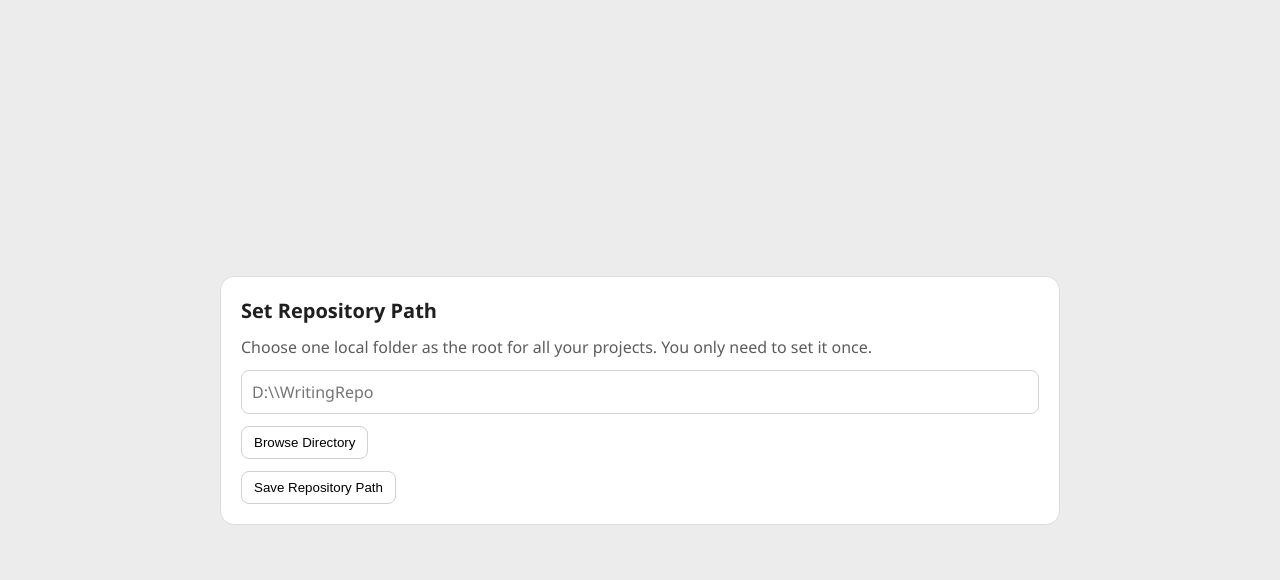
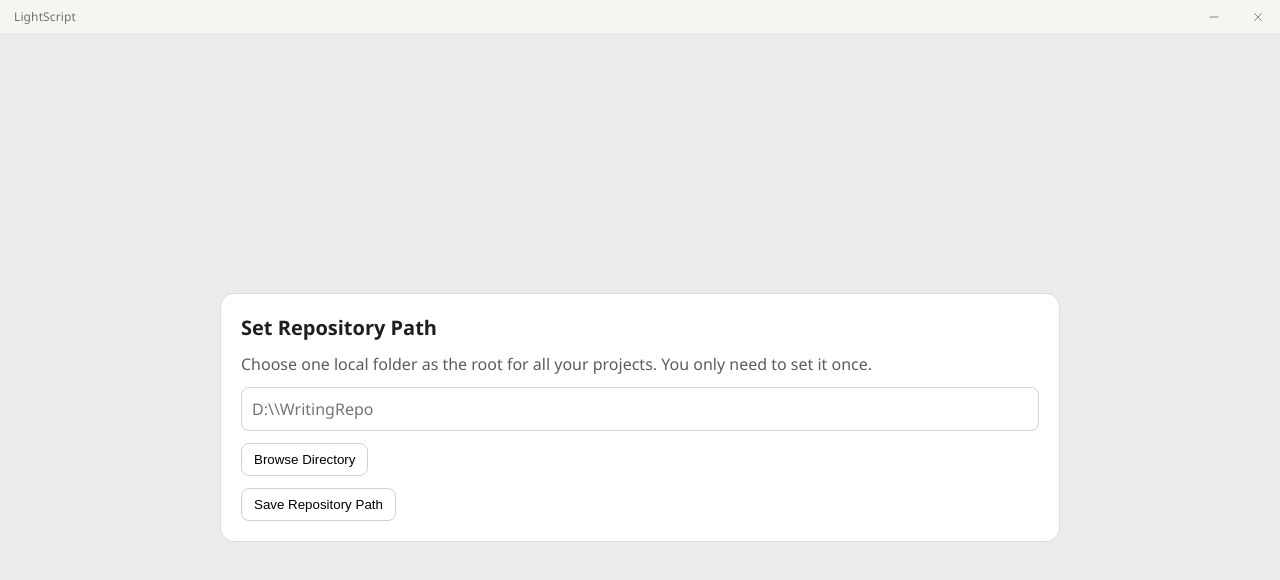
Before and after one commit to Ngyama/LightScript, a React (Vite) app: page / in a window 1280 px wide. Shown: the top 580 px of the page. Built offline with nearby package versions, Linux system fonts and the light colour scheme.

Commit message:
fix display issue of title bar

```diff
--- a/src-tauri/capabilities/default.json
+++ b/src-tauri/capabilities/default.json
@@ -7,6 +7,9 @@
   ],
   "permissions": [
     "core:default",
+    "core:window:allow-start-dragging",
+    "core:window:allow-minimize",
+    "core:window:allow-close",
     "dialog:default"
   ]
 }
--- a/src-tauri/tauri.conf.json
+++ b/src-tauri/tauri.conf.json
@@ -22,6 +22,7 @@
         "resizable": false,
         "maximizable": false,
         "fullscreen": false,
+        "decorations": false,
         "center": true
       }
     ],
--- a/src/App.tsx
+++ b/src/App.tsx
@@ -1,5 +1,5 @@
 import { useEffect, useState } from "react";
-import { Download, Home } from "lucide-react";
+import { Download, Home, Settings } from "lucide-react";
 import "./app.css";
 import { assertProjectInvariant, createDefaultProject } from "./domain/model";
 import { useEditorStore } from "./state/editorStore";
@@ -20,6 +20,7 @@ import { FloatingActionBar } from "./ui/floating/FloatingActionBar";
 import { FloatingActionButton } from "./ui/floating/FloatingActionButton";
 import { SavedStatus } from "./ui/floating/SavedStatus";
 import { OrbitNavigator } from "./ui/navigation/OrbitNavigator";
+import { TitleBar } from "./ui/titlebar/TitleBar";
 
 type AppStage = "loading" | "setupRepo" | "projectHub" | "editor";
 
@@ -173,12 +174,19 @@ export default function App() {
     }
   };
 
+  const titleBarLabel = stage === "editor" ? project.title || "Untitled" : "LightScript";
+
   if (stage === "loading") {
     return (
+      <div className="app-frame">
+        <TitleBar title={titleBarLabel} />
+        <div className="app-body">
           <div className="startup-screen">
             <div className="startup-card">
               <h1>LightScript</h1>
               <p>{loadingMessage}</p>
+            </div>
+          </div>
         </div>
       </div>
     );
@@ -186,6 +194,9 @@ export default function App() {
 
   if (stage === "setupRepo") {
     return (
+      <div className="app-frame">
+        <TitleBar title={titleBarLabel} />
+        <div className="app-body">
           <div className="startup-screen">
             <div className="startup-card">
               <h1>Set Repository Path</h1>
@@ -204,11 +215,16 @@ export default function App() {
               {errorMessage && <p className="error">{errorMessage}</p>}
             </div>
           </div>
+        </div>
+      </div>
     );
   }
 
   if (stage === "projectHub") {
     return (
+      <div className="app-frame">
+        <TitleBar title={titleBarLabel} />
+        <div className="app-body">
           <div className="startup-screen">
             <div className="startup-card project-hub">
               <h1>Project Hub</h1>
@@ -249,6 +265,8 @@ export default function App() {
               {errorMessage && <p className="error">{errorMessage}</p>}
             </div>
           </div>
+        </div>
+      </div>
     );
   }
 
@@ -261,16 +279,24 @@ export default function App() {
 
   const handleHub = () => setStage("projectHub");
 
+  const handleSettings = () => setStage("setupRepo");
+
   return (
+    <div className="app-frame">
+      <TitleBar title={titleBarLabel} />
+      <div className="app-body">
         <div className="app-shell">
           <EditorCanvas />
           <OrbitNavigator />
           <FloatingActionBar>
             <FloatingActionButton icon={Download} label="Export" onClick={handleExport} />
             <FloatingActionButton icon={Home} label="Hub" onClick={handleHub} />
+            <FloatingActionButton icon={Settings} label="Settings" onClick={handleSettings} />
           </FloatingActionBar>
           <SavedStatus text={saveInfo} />
           {errorMessage && <p className="error global-error">{errorMessage}</p>}
         </div>
+      </div>
+    </div>
   );
 }
--- a/src/app.css
+++ b/src/app.css
@@ -22,11 +22,91 @@ body {
 }
 
 /* ============================================================
+   Custom window frame (title bar + body)
+   ============================================================ */
+
+.app-frame {
+  height: 100%;
+  display: flex;
+  flex-direction: column;
+  background: #fbfbfa;
+}
+
+.app-body {
+  flex: 1;
+  min-height: 0;
+  position: relative;
+  overflow: hidden;
+}
+
+.title-bar {
+  flex: none;
+  height: 34px;
+  display: flex;
+  align-items: stretch;
+  background: #f6f5f0;
+  border-bottom: 1px solid rgba(31, 31, 31, 0.06);
+  user-select: none;
+  -webkit-user-select: none;
+}
+
+.title-bar-drag {
+  flex: 1;
+  min-width: 0;
+  display: flex;
+  align-items: center;
+  padding-left: 14px;
+}
+
+.title-bar-label {
+  font-size: 12px;
+  color: rgba(31, 31, 31, 0.62);
+  letter-spacing: 0.01em;
+  white-space: nowrap;
+  overflow: hidden;
+  text-overflow: ellipsis;
+  pointer-events: none;
+}
+
+.title-bar-controls {
+  display: flex;
+  align-items: center;
+}
+
+.title-bar-button {
+  width: 44px;
+  height: 100%;
+  display: inline-flex;
+  align-items: center;
+  justify-content: center;
+  background: transparent;
+  border: none;
+  padding: 0;
+  color: rgba(31, 31, 31, 0.55);
+  cursor: pointer;
+  transition: background 140ms ease, color 140ms ease;
+}
+
+.title-bar-button:hover,
+.title-bar-button:focus-visible {
+  background: rgba(31, 31, 31, 0.06);
+  color: #1f1f1f;
+  outline: none;
+}
+
+.title-bar-button-close:hover,
+.title-bar-button-close:focus-visible {
+  background: rgba(220, 80, 80, 0.16);
+  color: #b13a3a;
+}
+
+/* ============================================================
    Startup screens (Setup Repo / Project Hub) — unchanged style
    ============================================================ */
 
 .startup-screen {
-  min-height: 100vh;
+  min-height: 100%;
+  height: 100%;
   display: grid;
   place-items: center;
   background: #ececec;
@@ -131,8 +211,8 @@ body {
 
 .app-shell {
   position: relative;
-  width: 100vw;
-  height: 100vh;
+  width: 100%;
+  height: 100%;
   overflow: hidden;
   background: #fbfbfa;
   color: #1f1f1f;
@@ -290,7 +370,7 @@ body {
 
 .floating-actions {
   position: fixed;
-  top: 24px;
+  top: 58px;
   right: 24px;
   display: flex;
   gap: 8px;
--- /dev/null
+++ b/src/ui/titlebar/TitleBar.tsx
@@ -0,0 +1,44 @@
+import { Minus, X } from "lucide-react";
+import { getCurrentWindow } from "@tauri-apps/api/window";
+
+interface TitleBarProps {
+  title: string;
+}
+
+export function TitleBar({ title }: TitleBarProps) {
+  const handleMinimize = () => {
+    void getCurrentWindow().minimize();
+  };
+
+  const handleClose = () => {
+    void getCurrentWindow().close();
+  };
+
+  return (
+    <div className="title-bar">
+      <div className="title-bar-drag" data-tauri-drag-region>
+        <span className="title-bar-label">{title}</span>
+      </div>
+      <div className="title-bar-controls">
+        <button
+          type="button"
+          className="title-bar-button"
+          onClick={handleMinimize}
+          aria-label="Minimize"
+          title="Minimize"
+        >
+          <Minus size={14} strokeWidth={1.6} />
+        </button>
+        <button
+          type="button"
+          className="title-bar-button title-bar-button-close"
+          onClick={handleClose}
+          aria-label="Close"
+          title="Close"
+        >
+          <X size={14} strokeWidth={1.6} />
+        </button>
+      </div>
+    </div>
+  );
+}
```
Lines whose indentation alone changed are shown as unchanged.
